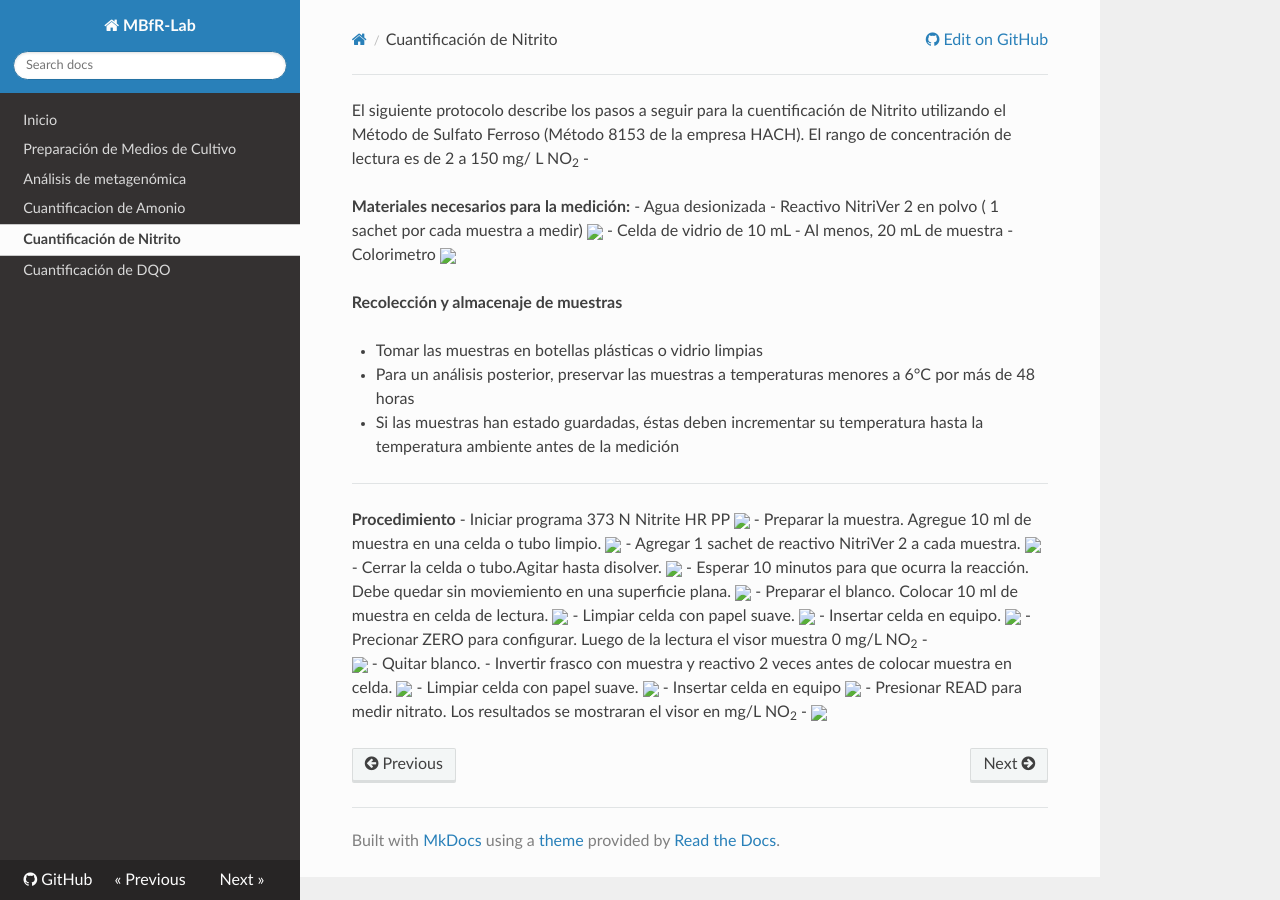
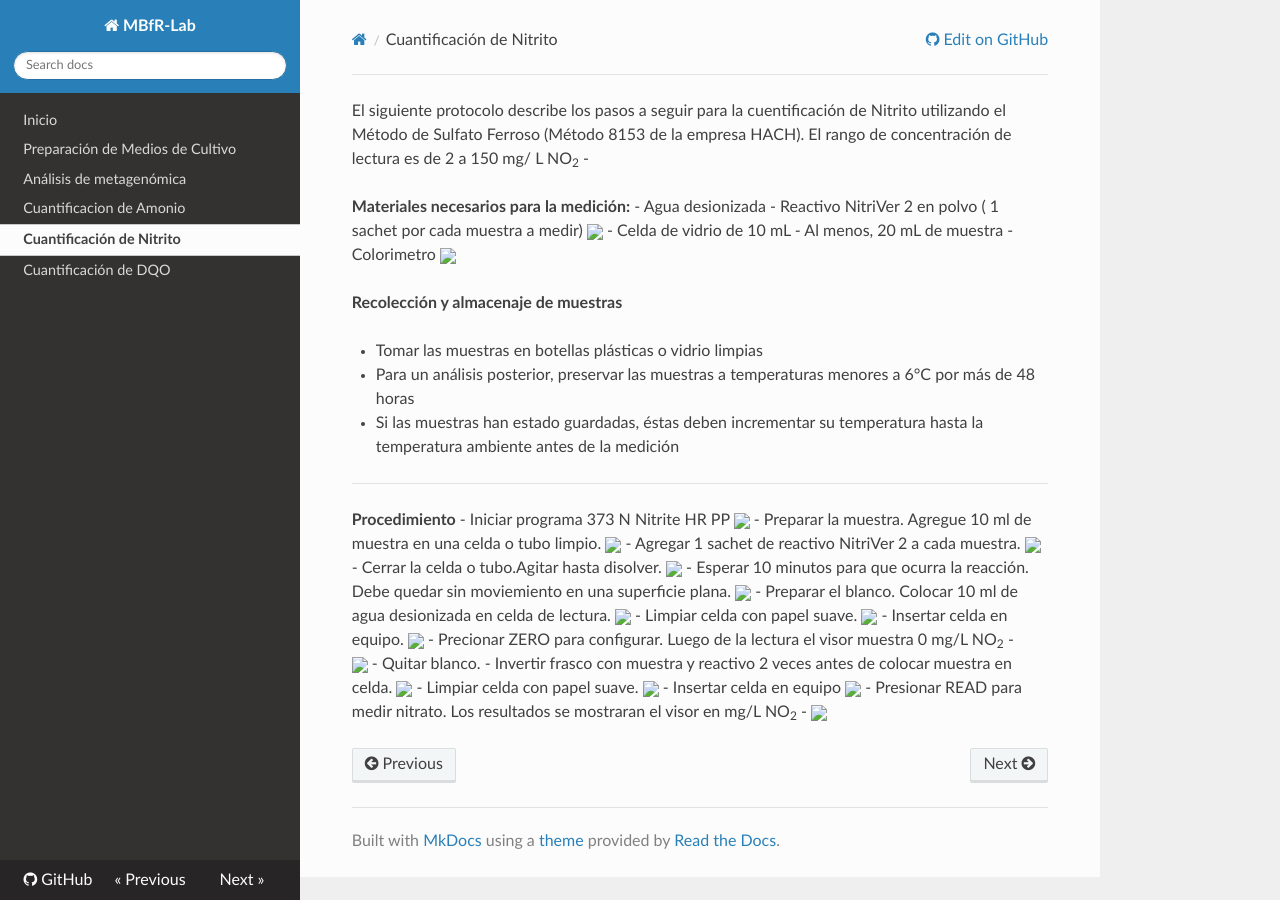
Before and after one commit to Eulogy320/MBfR-Lab, an MkDocs documentation site: the page built from docs/Cuantificación Nitrito.md, in a window 1280 px wide. Built offline with MkDocs 1.6.1, drawn with Linux system fonts in a browser that asks for light colours; nearby versions of some CDN libraries.

Commit message:
Update Cuantificación Nitrito.md

```diff
--- a/docs/Cuantificación Nitrito.md
+++ b/docs/Cuantificación Nitrito.md
@@ -30,7 +30,7 @@ El rango de concentración de lectura es de 2 a 150 mg/ L NO<sub>2</sub> <exp>-<
 <img src="images/agitar.png" width="150">
 - Esperar 10 minutos para que ocurra la reacción. Debe quedar sin moviemiento en una superficie plana.
 <img src="images/esperar 10 min.png" width="150">
-- Preparar el blanco. Colocar 10 ml de muestra en celda de lectura.
+- Preparar el blanco. Colocar 10 ml de agua desionizada en celda de lectura.
 <img src="images/prep sample.png" width="150">
 - Limpiar celda con papel suave.
 <img src="images/limpiar.png" width="150">
```
